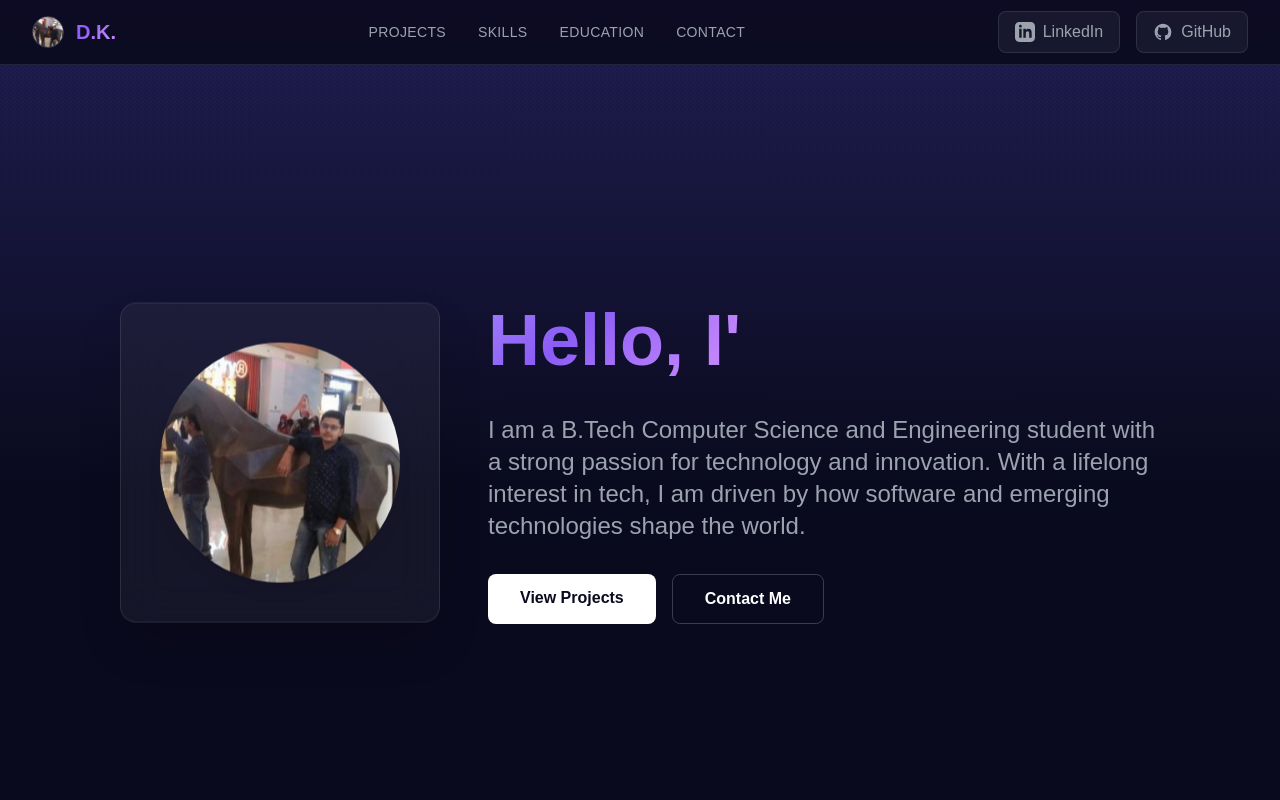
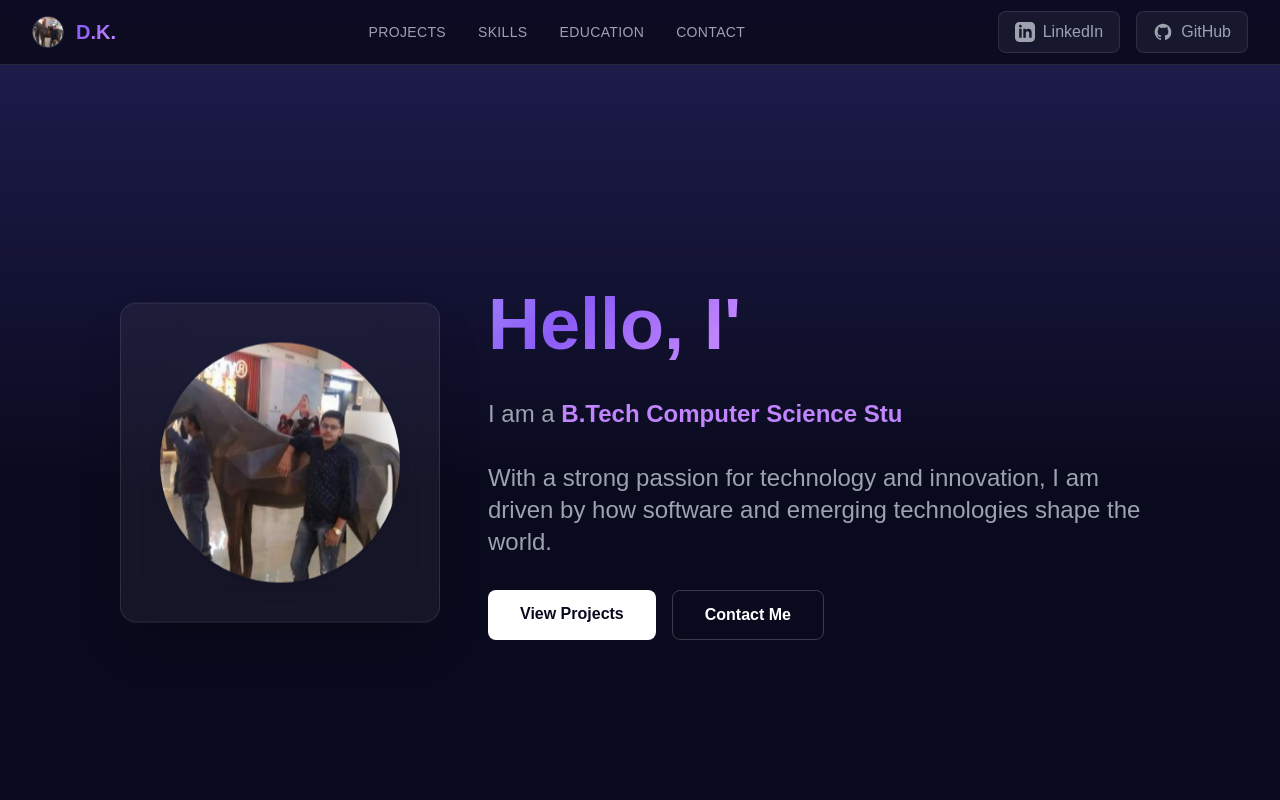
Before and after one commit to dkadian/web-portfolio, a Next.js app: page / in a window 1280 px wide. Shown: the top 800 px of the page. Built offline with nearby package versions, Linux system fonts and the light colour scheme.

Commit message:
add some skills

```diff
--- a/app/page.tsx
+++ b/app/page.tsx
@@ -12,6 +12,19 @@ const HomePage = () => {
   const typingSpeed = 100;
   const deletingSpeed = 50;
   const pauseTime = 2000;
+
+  // Second typing effect for roles
+  const [roleText, setRoleText] = useState("");
+  const roles = [
+    "B.Tech Computer Science Student",
+    "Data Analyst",
+    "Machine Learning Engineer",
+    "Python Developer",
+    "Tech Enthusiast",
+  ];
+  const roleTypingSpeed = 80;
+  const roleDeletingSpeed = 40;
+  const rolePauseTime = 2500;
 
   useEffect(() => {
     let currentIndex = 0;
@@ -41,6 +54,42 @@ const HomePage = () => {
     };
 
     timeoutId = setTimeout(type, typingSpeed);
+
+    return () => clearTimeout(timeoutId);
+  }, []);
+
+  useEffect(() => {
+    let currentRoleIndex = 0;
+    let charIndex = 0;
+    let isDeleting = false;
+    let timeoutId: NodeJS.Timeout;
+
+    const typeRole = () => {
+      const currentRole = roles[currentRoleIndex];
+
+      if (!isDeleting) {
+        if (charIndex < currentRole.length) {
+          setRoleText(currentRole.substring(0, charIndex + 1));
+          charIndex++;
+          timeoutId = setTimeout(typeRole, roleTypingSpeed);
+        } else {
+          isDeleting = true;
+          timeoutId = setTimeout(typeRole, rolePauseTime);
+        }
+      } else {
+        if (charIndex > 0) {
+          charIndex--;
+          setRoleText(currentRole.substring(0, charIndex));
+          timeoutId = setTimeout(typeRole, roleDeletingSpeed);
+        } else {
+          isDeleting = false;
+          currentRoleIndex = (currentRoleIndex + 1) % roles.length;
+          timeoutId = setTimeout(typeRole, roleTypingSpeed);
+        }
+      }
+    };
+
+    timeoutId = setTimeout(typeRole, 500);
 
     return () => clearTimeout(timeoutId);
   }, []);
@@ -77,8 +126,10 @@ const HomePage = () => {
                 <span className="cursor-blink inline-block w-1 h-10 bg-purple-500 ml-1 align-middle"></span>
               </h1>
               <p className="text-xl lg:text-2xl text-gray-400 mb-8 max-w-2xl animate-fadeIn stagger-2">
-                I am a B.Tech Computer Science and Engineering student with a strong passion for technology and innovation. With a lifelong interest in tech, I am driven by how software and emerging technologies shape the world.
-
+                I am a <span className="text-purple-400 font-semibold">{roleText}</span>
+                <span className="cursor-blink inline-block w-1 h-6 bg-purple-500 ml-1 align-middle"></span>
+                <br /><br />
+                With a strong passion for technology and innovation, I am driven by how software and emerging technologies shape the world.
               </p>
               <div className="flex flex-wrap gap-4 justify-center lg:justify-start animate-fadeIn stagger-3">
                 <Link
--- a/app/skills/page.tsx
+++ b/app/skills/page.tsx
@@ -39,7 +39,13 @@ const skillsData: Record<string, Skill[]> = {
     { name: "Docker", icon: "🐳", color: "hover:bg-blue-500/20" },
     { name: "VS Code", icon: "⌨️", color: "hover:bg-blue-500/20" },
   ],
+  "Visualisation Tools": [
+    {name: "Excel", icon: "📊",color: "hover:bg-orange-500/20"},
+    {name: "Power Bi", icon: "📶",color: "hover:bg-orange-500/20"},
+  ]
+
 };
+
 
 const SkillsPage = () => {
   const categories = Object.entries(skillsData);
@@ -66,7 +72,8 @@ const SkillsPage = () => {
                     {index === 0 ? '🎨' :
                      index === 1 ? '⚙️' :
                      index === 2 ? '🐍' :
-                     index === 3 ? '🗄️' : '🔧'}
+                     index === 3 ? '🗄️' :
+                     index === 4 ?  '🔧' : '📈'}
                   </span>
                   </div>
                   <h3 className="text-xl font-semibold text-purple-400 group-hover:text-purple-300 transition-colors duration-300">
```
